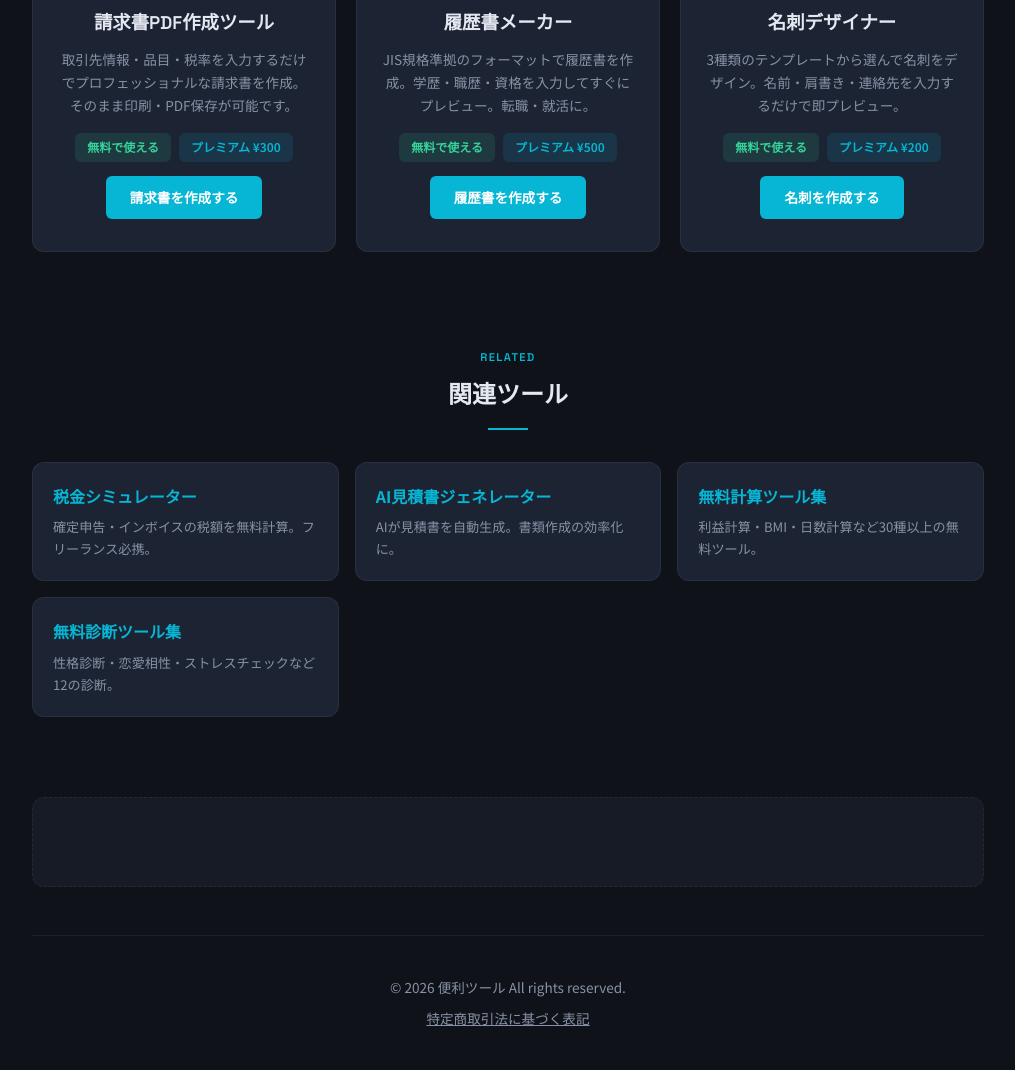
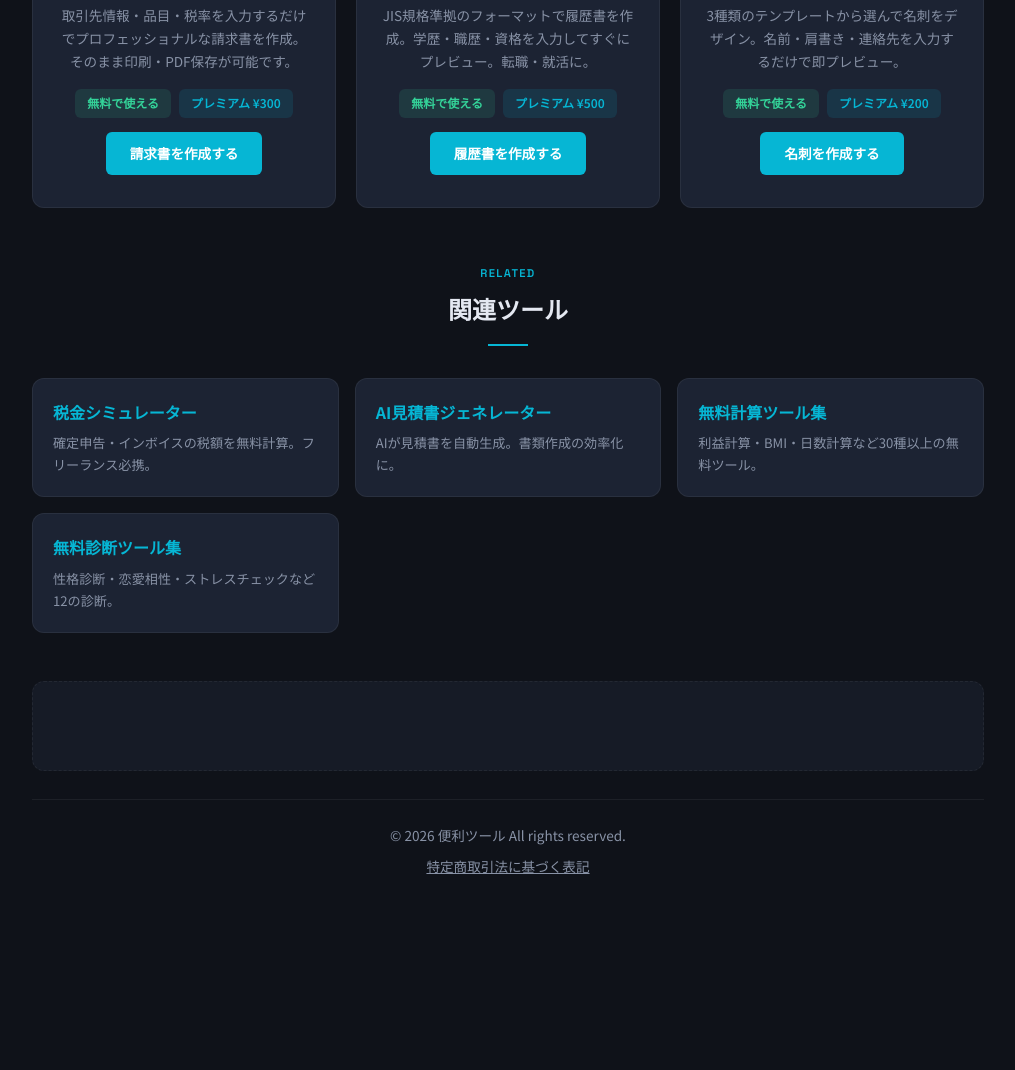
Before and after one commit to MKanasugi000/micro-tools, a plain HTML site: page index.html in a window 1280 px wide. Shown: the part 650-1720 px from the top of the page, without its empty margins (132-1147 px from the left). After the commit the page ends 1552 px from the top, so only its background shows below. Drawn offline with Linux system fonts and the light colour scheme.

Commit message:
fix: セクション間余白を縮小
Co-Authored-By: Claude Opus 4.6 (1M context) <noreply@anthropic.com>

```diff
--- a/index.html
+++ b/index.html
@@ -89,7 +89,7 @@ a{color:var(--accent);text-decoration:none}
 
 .container{max-width:1000px;margin:0 auto;padding:0 24px}
 
-.hero{text-align:center;padding:80px 24px 48px}
+.hero{text-align:center;padding:56px 24px 28px}
 .hero-tag{display:inline-block;font-family:'Space Grotesk',sans-serif;font-size:.75rem;font-weight:600;letter-spacing:.1em;color:var(--accent);text-transform:uppercase;margin-bottom:16px}
 .hero h1{font-size:2.2rem;font-weight:700;margin-bottom:16px}
 .hero p{font-size:1.05rem;color:var(--text-muted);max-width:600px;margin:0 auto}
@@ -100,7 +100,7 @@ a{color:var(--accent);text-decoration:none}
 .section-header h2{font-size:1.5rem;font-weight:700;margin-bottom:12px}
 .section-line{width:40px;height:2px;background:var(--accent);margin:0 auto}
 
-.tools-grid{display:grid;grid-template-columns:repeat(3,1fr);gap:20px;margin:0 0 48px}
+.tools-grid{display:grid;grid-template-columns:repeat(3,1fr);gap:20px;margin:0 0 28px}
 .tool-card{background:var(--card);border:1px solid var(--border);border-radius:var(--radius);padding:32px 24px;text-align:center;transition:all .3s;text-decoration:none;color:var(--text);display:block;position:relative;overflow:hidden}
 .tool-card::before{content:'';position:absolute;top:0;left:0;right:0;height:2px;background:var(--accent);opacity:0;transition:opacity .3s}
 .tool-card:hover{border-color:rgba(6,182,212,.2);transform:translateY(-3px);box-shadow:0 8px 32px rgba(0,0,0,.3)}
@@ -115,22 +115,22 @@ a{color:var(--accent);text-decoration:none}
 .cta-btn:hover{opacity:.85;color:#fff}
 
 /* Related */
-.related-section{padding:48px 0}
+.related-section{padding:28px 0}
 .related-grid{display:grid;grid-template-columns:repeat(auto-fit,minmax(240px,1fr));gap:16px}
 .related-card{display:block;padding:20px;background:var(--card);border:1px solid var(--border);border-radius:var(--radius);text-decoration:none;color:var(--text);transition:transform .2s}
 .related-card:hover{transform:translateY(-2px)}
 .related-card strong{color:var(--accent);display:block;margin-bottom:6px}
 .related-card p{font-size:.82rem;color:var(--text-muted)}
 
-.ad-space{background:var(--surface);border:1px dashed var(--border);border-radius:var(--radius);padding:16px;min-height:90px;margin:32px 0}
+.ad-space{background:var(--surface);border:1px dashed var(--border);border-radius:var(--radius);padding:12px;min-height:90px;margin:20px 0}
 
-footer{text-align:center;padding:40px 0;color:var(--text-muted);font-size:.85rem;border-top:1px solid var(--border);margin-top:48px}
+footer{text-align:center;padding:24px 0;color:var(--text-muted);font-size:.85rem;border-top:1px solid var(--border);margin-top:28px}
 
 .reveal{opacity:0;transform:translateY(24px);transition:opacity .6s ease,transform .6s ease}
 .reveal.visible{opacity:1;transform:translateY(0)}
 
 @media(max-width:768px){.tools-grid{grid-template-columns:1fr}.hero h1{font-size:1.7rem}.site-nav{display:none}}
-@media(max-width:480px){.hero{padding:56px 16px 32px}}
+@media(max-width:480px){.hero{padding:40px 16px 20px}}
 </style>
 </head>
 <body>
```
